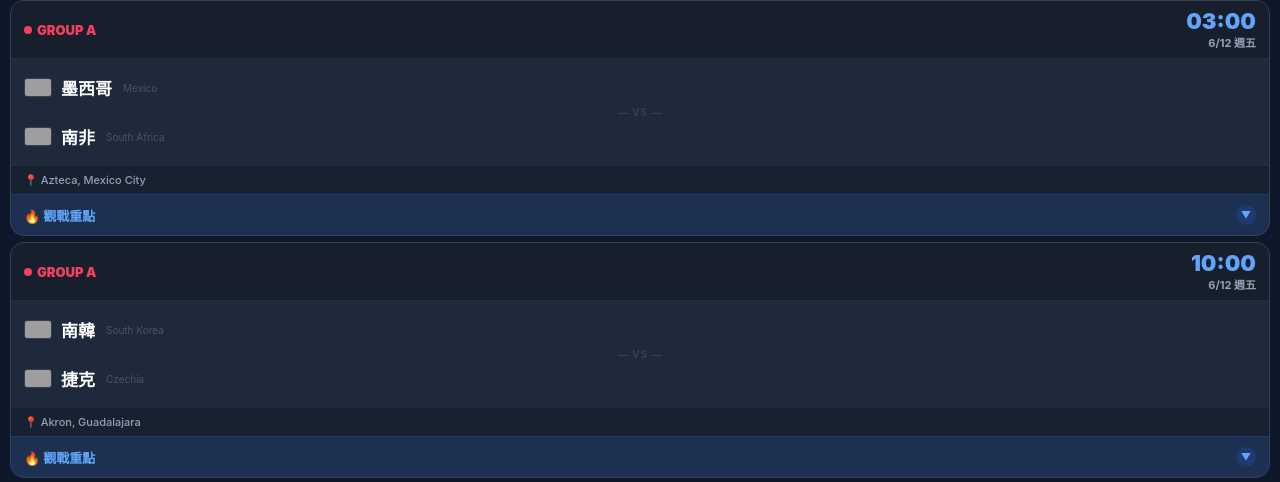
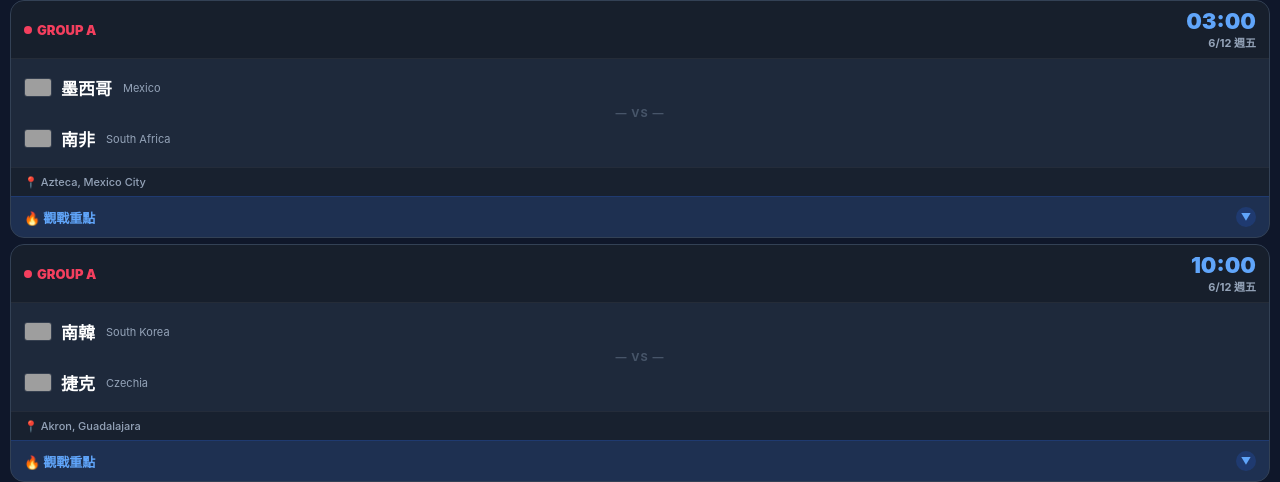
Before and after one commit to powerbliang-commits/worldcup-mobile, a plain HTML site: page index.html in a window 1280 px wide. Shown: the part 259-741 px from the top of the page. Drawn offline with Linux system fonts and the light colour scheme; grey boxes are pictures that could not be loaded.

Commit message:
Add files via upload

```diff
--- a/index.html
+++ b/index.html
@@ -91,8 +91,8 @@ html,body{font-family:-apple-system,BlinkMacSystemFont,"Segoe UI",sans-serif;
 .flag{width:28px;height:19px;object-fit:cover;border-radius:3px;
   border:1px solid rgba(255,255,255,.1);flex-shrink:0}
 .team-zh{font-size:17px;font-weight:800;color:#ffffff}
-.team-en{font-size:10px;color:#475569;margin-left:2px}
-.vs-line{text-align:center;font-size:10px;color:#334155;
+.team-en{font-size:11px;color:#94a3b8;margin-left:2px}
+.vs-line{text-align:center;font-size:11px;color:#475569;
   font-weight:700;letter-spacing:.1em;padding:1px 0}
 
 .venue-row{display:flex;align-items:center;gap:5px;padding:7px 13px;
```
